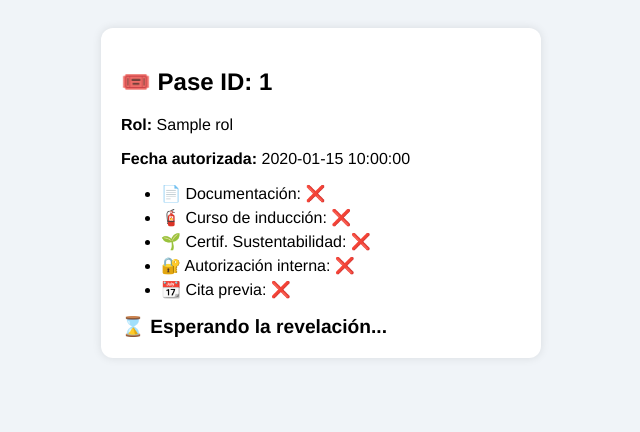
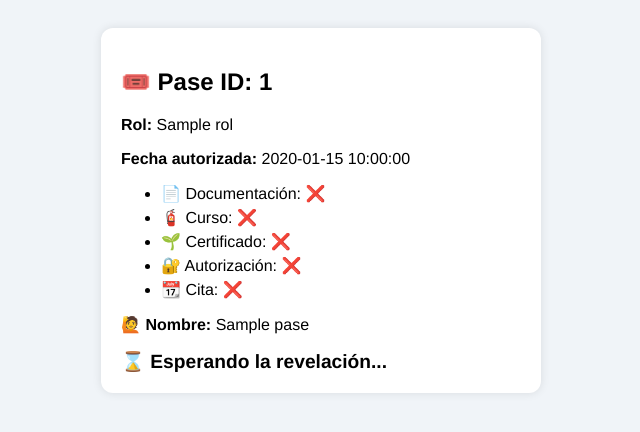
Before and after one commit to julietabuchaillot/stellantis-pases, a Flask app: template templates/pase_ws.html in a window 1280 px wide. Shown: the top 432 px of the page, without its empty margins (319-959 px from the left). Run offline with Flask 3, Linux system fonts and the light colour scheme; the template is opened without the code that fills it: most values are stand-ins (such as "Sample title", 1, 10 or a date in 2020); some libraries are stand-ins or nearby versions.

Commit message:
Update pase_ws.html

```diff
--- a/templates/pase_ws.html
+++ b/templates/pase_ws.html
@@ -8,6 +8,8 @@
     .card { background: white; padding: 20px; border-radius: 12px; box-shadow: 0 0 10px rgba(0,0,0,0.1); max-width: 400px; margin: auto; }
     li { margin: 5px 0; }
     #estado { margin-top: 15px; font-weight: bold; font-size: 1.2em; }
+    input[type="text"] { padding: 5px; width: 100%; margin-top: 10px; }
+    button { margin-top: 10px; padding: 8px 12px; font-size: 16px; }
   </style>
 </head>
 <body>
@@ -17,11 +19,21 @@
     <p><strong>Fecha autorizada:</strong> {{ pase.fecha }}</p>
     <ul>
       <li>📄 Documentación: {{ '✅' if pase.documentacion else '❌' }}</li>
-      <li>🧯 Curso de inducción: {{ '✅' if pase.curso else '❌' }}</li>
-      <li>🌱 Certif. Sustentabilidad: {{ '✅' if pase.certificado else '❌' }}</li>
-      <li>🔐 Autorización interna: {{ '✅' if pase.autorizacion else '❌' }}</li>
-      <li>📆 Cita previa: {{ '✅' if pase.cita else '❌' }}</li>
+      <li>🧯 Curso: {{ '✅' if pase.curso else '❌' }}</li>
+      <li>🌱 Certificado: {{ '✅' if pase.certificado else '❌' }}</li>
+      <li>🔐 Autorización: {{ '✅' if pase.autorizacion else '❌' }}</li>
+      <li>📆 Cita: {{ '✅' if pase.cita else '❌' }}</li>
     </ul>
+
+    <div id="nombre-block">
+      {% if pase.nombre %}
+        <p><strong>🙋 Nombre:</strong> {{ pase.nombre }}</p>
+      {% else %}
+        <input type="text" id="nombre" placeholder="Ingresá tu nombre y apellido">
+        <button onclick="guardarNombre()">Guardar nombre</button>
+      {% endif %}
+    </div>
+
     <div id="estado">⌛ Esperando la revelación...</div>
   </div>
 
@@ -29,20 +41,33 @@
   <script>
     const socket = io();
     socket.on('resultado', (data) => {
-      if(data.id === "{{ pase.id }}"){
+      if (data.id === "{{ pase.id }}") {
         const estadoDiv = document.getElementById('estado');
-        if(data.es_impostor){
+        if (data.es_impostor) {
           estadoDiv.textContent = "🚨 Sos un impostor. No podés ingresar.";
           estadoDiv.style.color = "red";
-        } else if(data.puede_ingresar){
+        } else if (data.puede_ingresar) {
           estadoDiv.textContent = "✅ Estás autorizado a ingresar.";
           estadoDiv.style.color = "green";
         } else {
-          estadoDiv.textContent = "❌ No cumplís los requisitos para ingresar.";
+          estadoDiv.textContent = "❌ No cumplís los requisitos.";
           estadoDiv.style.color = "orange";
         }
       }
     });
+
+    function guardarNombre() {
+      const nombre = document.getElementById("nombre").value;
+      fetch("/guardar_nombre", {
+        method: "POST",
+        headers: { "Content-Type": "application/x-www-form-urlencoded" },
+        body: `id={{ pase.id }}&nombre=${encodeURIComponent(nombre)}`
+      }).then(res => {
+        if (res.ok) {
+          document.getElementById("nombre-block").innerHTML = `<p><strong>🙋 Nombre:</strong> ${nombre}</p>`;
+        }
+      });
+    }
   </script>
 </body>
 </html>
```
